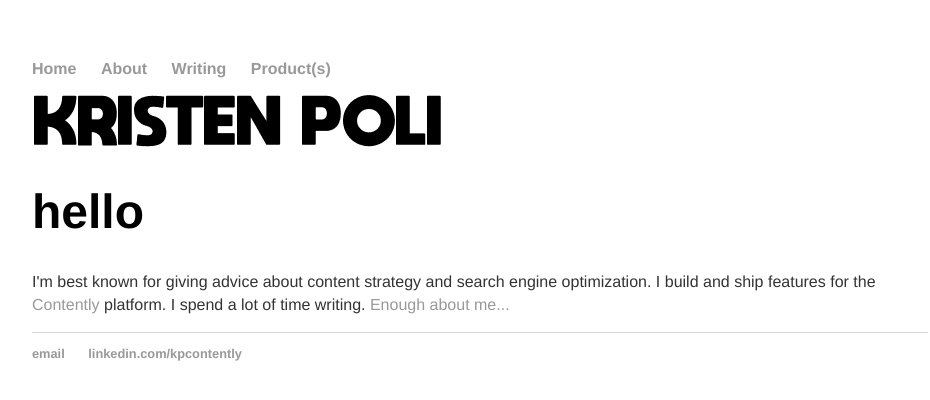
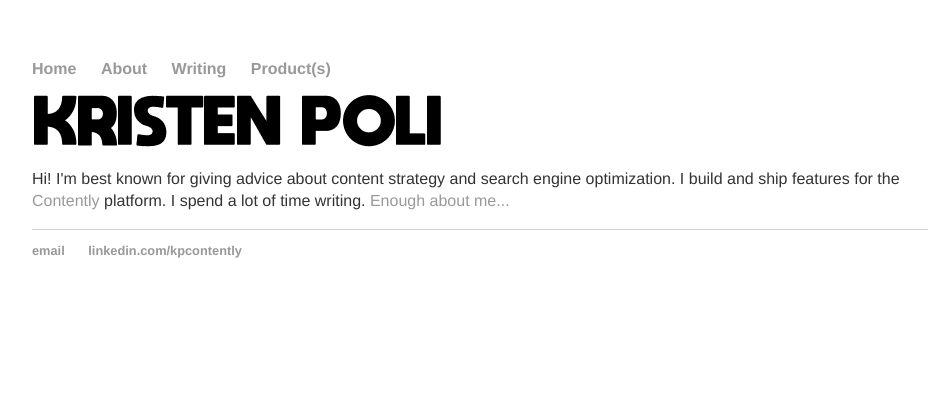
Before and after one commit to kristenepoli/portfolio, a Jekyll site: the page built from index.html, in a window 1280 px wide. Shown: the top 400 px of the page, without its empty margins (160-1090 px from the left). Built offline with Jekyll 4.4.1, drawn with Linux system fonts in a browser that asks for light colours.

Commit message:
Update index.html

```diff
--- a/index.html
+++ b/index.html
@@ -3,6 +3,5 @@
 title: It's nice to meet you
 ---
 <div class="blurb">
-	<h1>hello</h1>
-	<p>I'm best known for giving advice about content strategy and search engine optimization. I build and ship features for the <a href="http://www.contently.com"> Contently </a> platform. I spend a lot of time writing. <a href="/about">Enough about me...</a></p>
+	<p>Hi! I'm best known for giving advice about content strategy and search engine optimization. I build and ship features for the <a href="http://www.contently.com"> Contently </a> platform. I spend a lot of time writing. <a href="/about">Enough about me...</a></p>
 </div><!-- /.blurb -->
```
